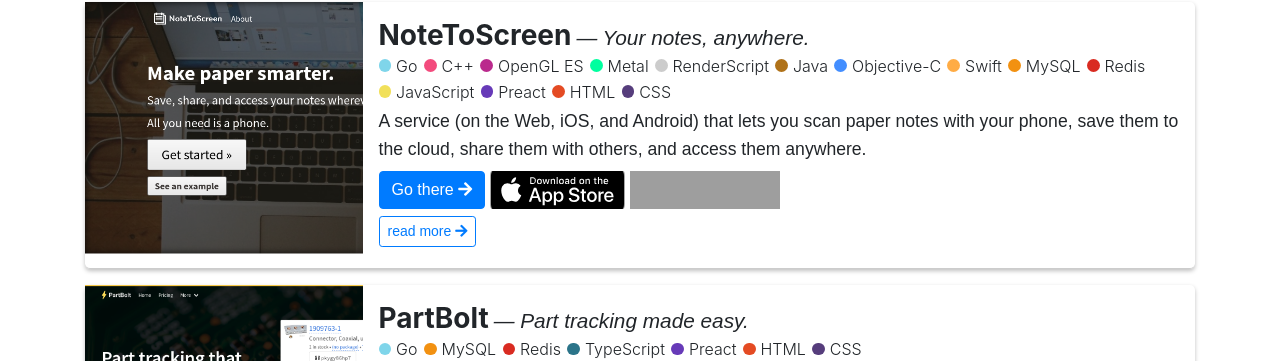
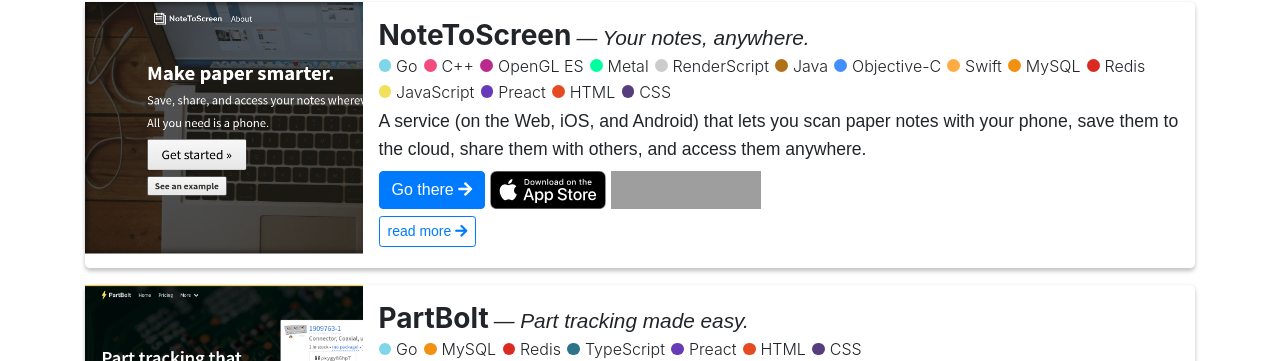
Before and after one commit to thatoddmailbox/thatoddmailbox.github.io, a Jekyll site: the page built from projects.html, in a window 1280 px wide. Shown: the part 1289-1650 px from the top of the page. Built offline with Jekyll 4.4.1, drawn with Linux system fonts in a browser that asks for light colours; nearby versions of some CDN libraries; some web fonts are replaced; grey boxes are pictures that could not be loaded.

Commit message:
css/projects: fix appstore badge size

```diff
--- a/css/projects.scss
+++ b/css/projects.scss
@@ -185,7 +185,7 @@
 
 	&-ios {
 		background-image: url(/img/appstore-badge.svg);
-		width: 135px;
+		width: 116px;
 	}
 	&-android {
 		background-image: url(https://play.google.com/intl/en_us/badges/images/generic/en_badge_web_generic.png);
```
